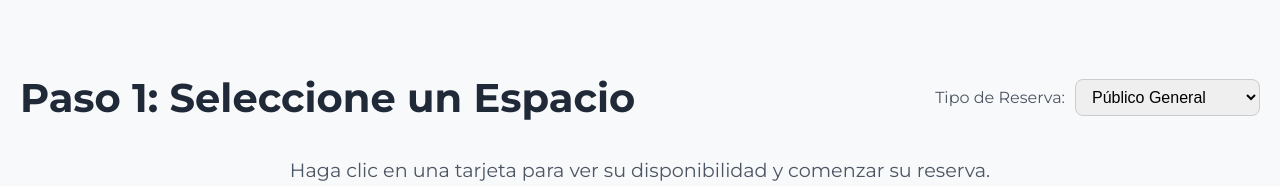
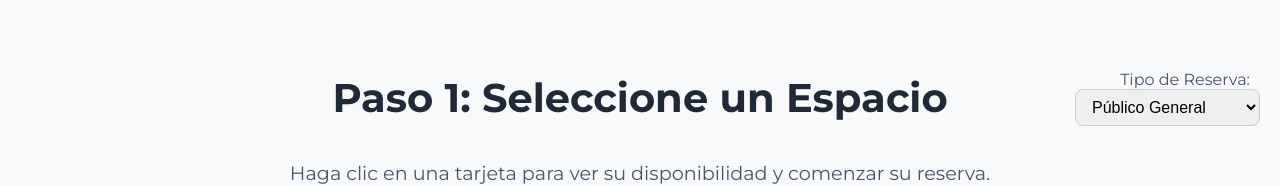
Before and after one commit to Apialanag/apialan-frontend, a React (Vite) app: page / in a window 1280 px wide. Shown: the part 156-342 px from the top of the page. Built offline with nearby package versions, Linux system fonts and the light colour scheme; no server answers.

Commit message:
arreglo de posicion titulo paso 1

```diff
--- a/src/pages/BookingPage.jsx
+++ b/src/pages/BookingPage.jsx
@@ -18,7 +18,7 @@ function BookingPage() {
   const [costoCalculado, setCostoCalculado] = useState(0);
   const [duracionCalculada, setDuracionCalculada] = useState(0);
 
-  // Toda tu lógica de cálculo de precios y manejo de estado se mantiene intacta
+  // Tu lógica de cálculo de precios y manejo de estado se mantiene intacta
   const getPrecioPorHora = (salon, esSocio) => {
     if (!salon) return 0;
     if (esSocio) {
@@ -77,11 +77,14 @@ function BookingPage() {
       case 1:
         return (
           <div className="vista-seleccion-salon">
-            {/* --- INICIO DE LA SECCIÓN MODIFICADA --- */}
-            {/* Se ha reorganizado el título y el selector para que estén en la misma línea */}
-            <div style={{ display: 'flex', justifyContent: 'space-between', alignItems: 'center', marginBottom: '1rem', flexWrap: 'wrap', gap: '1rem' }}>
-              <h2>Paso 1: Seleccione un Espacio</h2>
-              <div style={{ textAlign: 'right' }}>
+            {/* --- INICIO DE LA SECCIÓN CORREGIDA --- */}
+            {/* Se usa un layout de 3 columnas con flexbox para centrar el título */}
+            <div style={{ display: 'flex', alignItems: 'center', marginBottom: '1rem', gap: '1rem' }}>
+              <div style={{ flex: 1 }}>{/* Espaciador izquierdo */}</div>
+              <div style={{ flex: 'none', textAlign: 'center' }}>
+                <h2>Paso 1: Seleccione un Espacio</h2>
+              </div>
+              <div style={{ flex: 1, textAlign: 'right' }}>
                 <label htmlFor="user-type-selector" style={{ marginRight: '10px', fontSize: '1em', color: '#4b5563' }}>Tipo de Reserva:</label>
                 <select
                   id="user-type-selector"
@@ -94,7 +97,7 @@ function BookingPage() {
                 </select>
               </div>
             </div>
-            {/* --- FIN DE LA SECCIÓN MODIFICADA --- */}
+            {/* --- FIN DE LA SECCIÓN CORREGIDA --- */}
 
             <p>Haga clic en una tarjeta para ver su disponibilidad y comenzar su reserva.</p>
             <SalonList onSalonSelect={handleSelectSalon} esSocio={esSocio} />
```
